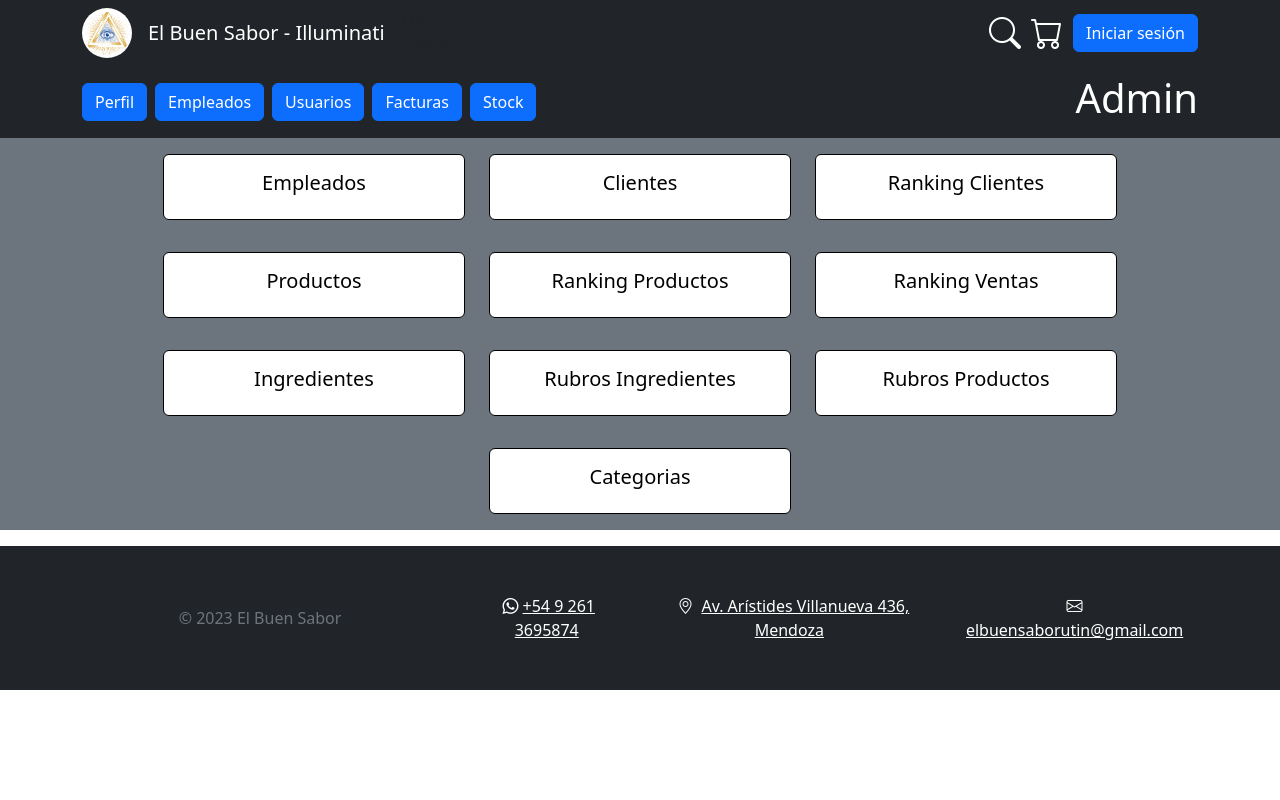
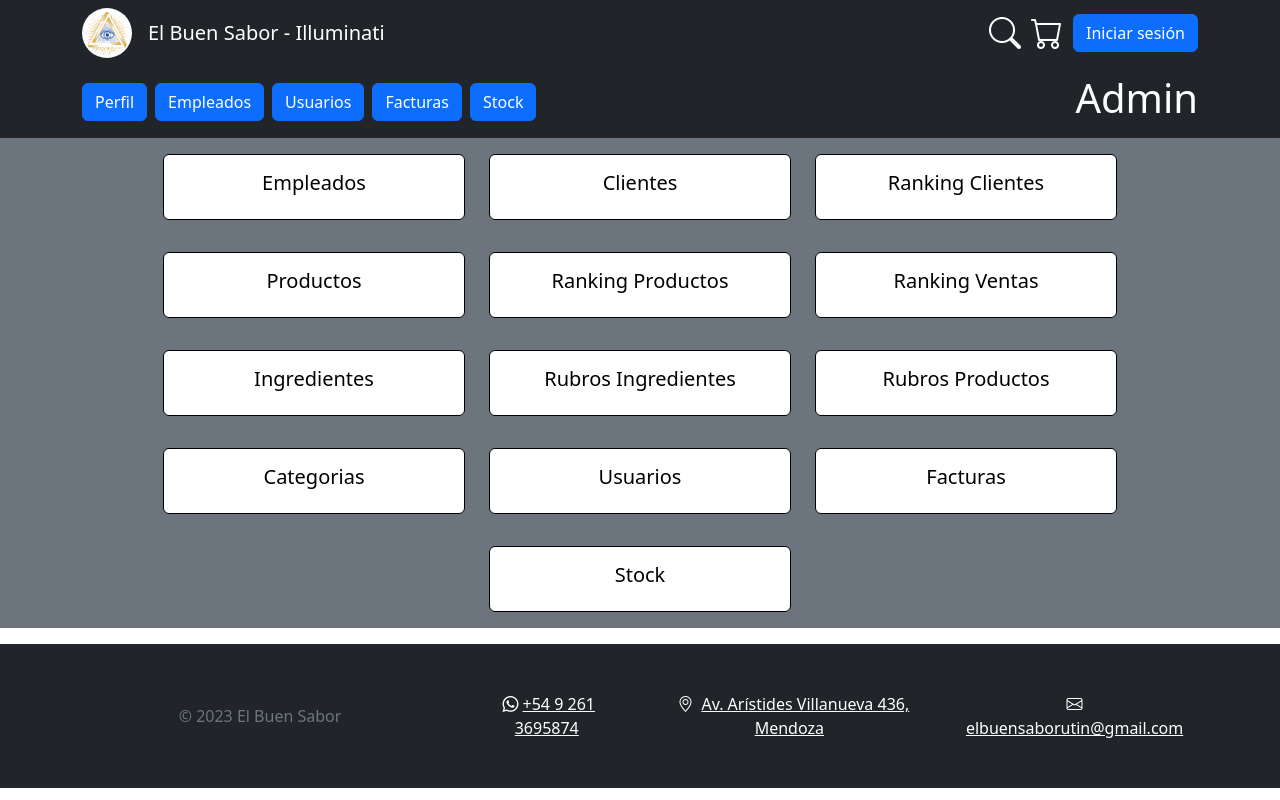
Before and after one commit to RamaHualpusher/Illuminati-ElBuenSabor-Frontend, a React (Create React App) app: page /admin in a window 1280 px wide. Built offline with nearby package versions, Linux system fonts and the light colour scheme.

Commit message:
new implementation in OpcionesEmpleados

```diff
--- a/src/components/AdminPage/OpcionesEmpleados.tsx
+++ b/src/components/AdminPage/OpcionesEmpleados.tsx
@@ -38,7 +38,7 @@ export default function OpcionesEmpleados() {
                     </Link>
                 </div>
                 <div className="col-md-3">
-                    <div className="card my-3"style={{ border: "1px solid black" }}>
+                    <div className="card my-3" style={{ border: "1px solid black" }}>
                         <div className="card-body">
                             <h5 className="card-title" style={{ color: "black" }}>Ranking Productos</h5>
                         </div>
@@ -81,6 +81,7 @@ export default function OpcionesEmpleados() {
                     </Link>
                 </div>
             </div>
+
             <div className="row justify-content-center">
                 <div className="col-md-3">
                     <div className="card my-3" style={{ border: "1px solid black" }}>
@@ -89,6 +90,29 @@ export default function OpcionesEmpleados() {
                         </div>
                     </div>
                 </div>
+                <div className="col-md-3">
+                    <div className="card my-3" style={{ border: "1px solid black" }}>
+                        <div className="card-body">
+                            <h5 className="card-title" style={{ color: "black" }}>Usuarios</h5>
+                        </div>
+                    </div>
+                </div>
+                <div className="col-md-3">
+                    <div className="card my-3" style={{ border: "1px solid black" }}>
+                        <div className="card-body">
+                            <h5 className="card-title" style={{ color: "black" }}>Facturas</h5>
+                        </div>
+                    </div>
+                </div>
+            </div>
+            <div className="row justify-content-center">
+                <div className="col-md-3">
+                    <div className="card my-3" style={{ border: "1px solid black" }}>
+                        <div className="card-body">
+                            <h5 className="card-title" style={{ color: "black" }}>Stock</h5>
+                        </div>
+                    </div>
+                </div>
             </div>
         </div>
     )
```
